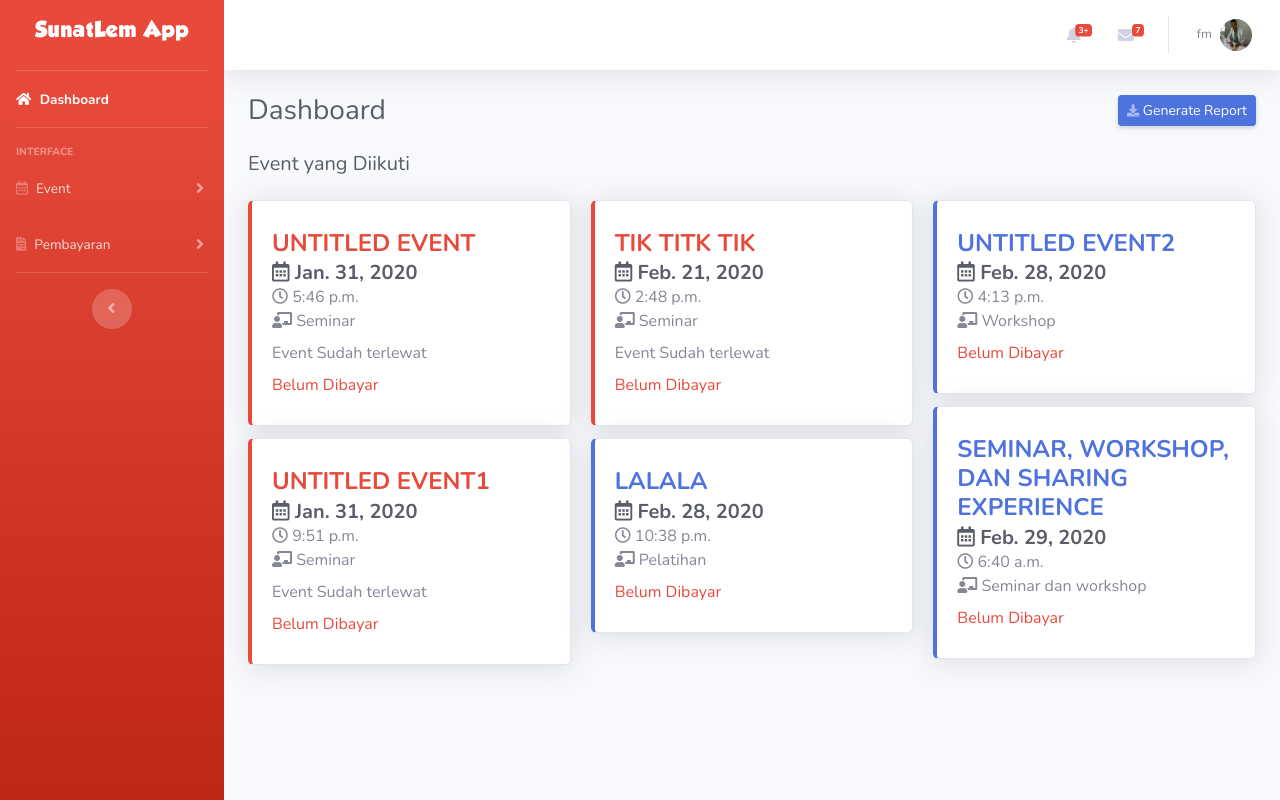
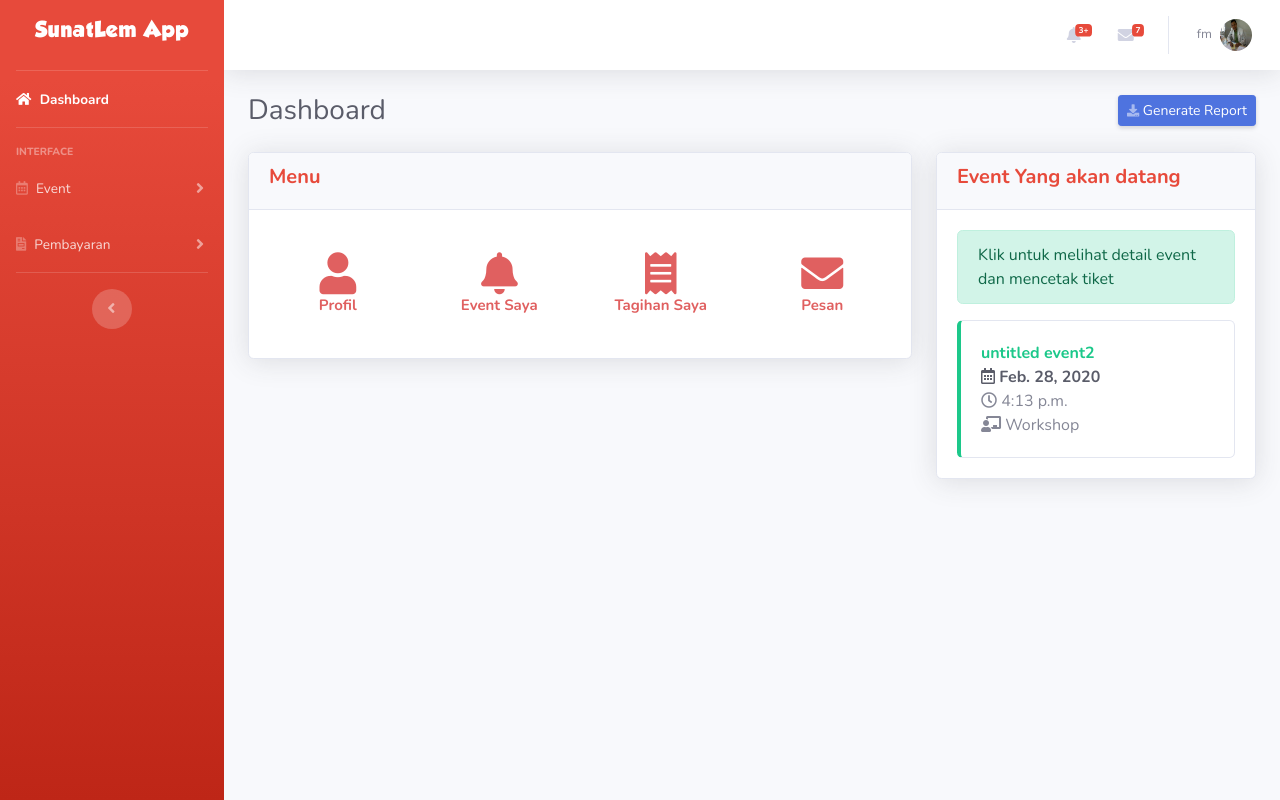
Before and after one commit to fadhlimulyana20/event_organizer, a Django app: page / in a window 1280 px wide. Run offline with Django 3.2, Linux system fonts and the light colour scheme; a user stored in the database is signed in; data comes from the database, SQL or seed files in the repository; both versions use the stored data as it was after the commit; some libraries are stand-ins or nearby versions.

Commit message:
Mengubah tampilan home dengan menambahkan menu dan event aktif. Mengubah query event_active di home view dengan menambahkan filter pay_status = True

```diff
--- a/registration/templates/dash.html
+++ b/registration/templates/dash.html
@@ -1,5 +1,9 @@
 {% extends 'dashboard.html' %}
 
+
+{% block title %}
+    Dashboard
+{% endblock title %}
 
 {% block content %}
 
@@ -12,45 +16,91 @@
     </div>
 
     <!-- Content Row -->
+    <div class="row">
+        <div class="col-lg-8">
+            <div class="card shadow mb-4">
+                <div class="card-header">
+                    <h5 class="font-weight-bold text-danger">Menu</h5>
+                </div>
+                <div class="card-body">
+                    <div class="row">
+                        <!-- profile button -->
+                        <div class="col-3 d-flex justify-content-center mb-2">
+                            <a href="{% url 'registration:profile' %}" type="button" class="btn btn-link home-button">
+                                <div class="home-button-value">
+                                    <i class="icon-block fas fa-user"></i>
+                                    <span class="detail-block font-weight-bold">Profil</span>
+                                </div>
+                            </a>
+                        </div>
 
-    <!-- event active -->
-    <div class="d-sm-flex align-items-center justify-content-between mb-4">
-        <h5 class="h5 mb-0 text-gray-800">Event yang Diikuti</h5>
-    </div>
-    <div class="card-columns">
+                        <!-- event button -->
+                        <div class="col-3 d-flex justify-content-center mb-2">
+                            <a href="{% url 'ticketing:my_event_view' %}" type="button" class="btn btn-link home-button">
+                                <div class="home-button-value">
+                                    <i class="icon-block fas fa-bell"></i>
+                                    <span class="detail-block font-weight-bold">Event Saya</span>
+                                </div>
+                            </a>
+                        </div>
 
-        {% for instance in event_active %}
-            {% if instance.event.is_past_due %}
-            <div class="card border-left-danger shadow h-100 py-2">
-                <div class="card-body">
-                    <a href="{{instance.event.get_absolute_url}}"><h5 class="h4 font-weight-bold text-danger text-uppercase mb-1">{{instance.event.name}}</h5></a>
-                    <p class="h5 mb-0 font-weight-bold text-gray-800"><i class="far fa-calendar-alt"></i> {{instance.event.date}}</p>
-                    <p class="card-text mb-0"><i class="far fa-clock"></i> {{instance.event.time}}</p>
-                    <p class="card-text mb-0"></i><i class="fas fa-chalkboard-teacher"></i> {{instance.event.get_event_type_display}}</p>
-                    <p class="card-text mt-2 mb-0">Event Sudah terlewat</p>
-                    {% if instance.pay_status %}
-                        <p class="card-text text-success mt-2 mb-0">Terbayar</p>
-                    {% else %}
-                        <p class="card-text text-danger mt-2 mb-0">Belum Dibayar</p>
-                    {% endif %}
+                        <!-- event button -->
+                        <div class="col-3 d-flex justify-content-center mb-2">
+                            <a href="{% url 'payment:invoice_list_view' %}" type="button" class="btn btn-link home-button">
+                                <div class="home-button-value">
+                                    <i class="icon-block fas fa-receipt"></i>
+                                    <span class="detail-block font-weight-bold">Tagihan Saya</span>
+                                </div>
+                            </a>
+                        </div>
+
+                        <!-- event button -->
+                        <div class="col-3 d-flex justify-content-center mb-2">
+                            <a href="" type="button" class="btn btn-link home-button">
+                                <div class="home-button-value">
+                                    <i class="icon-block fas fa-envelope"></i>
+                                    <span class="detail-block font-weight-bold">Pesan</span>
+                                </div>
+                            </a>
+                        </div>
+
+
+                    </div>
                 </div>
             </div>
-            {% else %}
-            <div class="card border-left-primary shadow h-100 py-2">
+        </div>
+        <div class="col-lg-4">
+            <div class="card shadow mb-4">
+                <div class="card-header">
+                    <h5 class="font-weight-bold text-danger">Event Yang akan datang</h5>
+                </div>
                 <div class="card-body">
-                    <h5 class="h4 font-weight-bold text-primary text-uppercase mb-1">{{instance.event.name}}</h5>
-                    <p class="h5 mb-0 font-weight-bold text-gray-800"><i class="far fa-calendar-alt"></i> {{instance.event.date}}</p>
-                    <p class="card-text mb-0"><i class="far fa-clock"></i> {{instance.event.time}}</p>
-                    <p class="card-text mb-0"></i><i class="fas fa-chalkboard-teacher"></i> {{instance.event.get_event_type_display}}</p>
-                    {% if instance.pay_status %}
-                        <p class="card-text text-success mt-2 mb-0">Terbayar</p>
+
+                    {% if event_active|length > 0 %}
+                    <div class="alert alert-success" role="alert">
+                        Klik untuk melihat detail event dan mencetak tiket
+                    </div>
                     {% else %}
-                        <p class="card-text text-danger mt-2 mb-0">Belum Dibayar</p>
+                    <h6 class="h6 font-weight-bold text-secondary">Tidak ada event</h6>
                     {% endif %}
+
+
+                    {% for instance in event_active %}
+                    <a href="{{instance.event.get_absolute_url}}">
+                        <div class="card border-left-success">
+                            <div class="card-body">
+                                <a href="{{instance.event.get_absolute_url}}" class="h6 font-weight-bold text-success">{{instance.event.name}}</a>
+                                <p class="p mb-0 font-weight-bold text-gray-800"><i class="far fa-calendar-alt"></i> {{instance.event.date}}</p>
+                                <p class="card-text mb-0"><i class="far fa-clock"></i> {{instance.event.time}}</p>
+                                <p class="card-text mb-0"></i><i class="fas fa-chalkboard-teacher"></i> {{instance.event.get_event_type_display}}</p>
+                            </div>
+                        </div>
+                    </a>
+                    {% endfor %}
+
                 </div>
             </div>
-            {% endif %}
-        {% endfor %}
+        </div>
     </div>
 
 </div>
--- a/registration/views.py
+++ b/registration/views.py
@@ -23,7 +23,7 @@
     if  request.user.is_active:
         if request.user.is_authenticated:
             profile = Profile.objects.get(id=request.user.id)
-            event_active = EventParticipant.objects.filter(user=request.user)
+            event_active = EventParticipant.objects.filter(user=request.user, invoice__pay_status = True)
         else :
             profile = None
         context = {
--- a/static/css/sunatlem.css
+++ b/static/css/sunatlem.css
@@ -187,6 +187,29 @@
     width: 100px;
 }
 
+/* icon-detail block */
+.icon-block{
+    display: inline-block;
+    font-size: 28px;
+}
+
+.detail-block{
+    display: inline-block;
+    font-size: 12px;
+}
+
+/* .home-button */
+.home-button{
+    width: 120px;
+    height: 100px;
+    color: #e06060;
+}
+
+.home-button:hover{
+    color: #b54c4c;
+}
+
+
 @media (min-width: 992px) {
 /* home cover */
     .home-cover{
@@ -248,4 +271,30 @@
         display: block;
     }
 
+    /* home-button-group */
+    .home-button{
+        width: 120px;
+        height: 100px;
+        color: #e06060;
+    }
+
+    .home-button:hover{
+        color: #b54c4c;
+    }
+
+    .home-button-value{
+        margin-top: 15px;
+    }
+
+    /* icon-detail block */
+    .icon-block{
+        display: block;
+        font-size: 42px;
+    }
+
+    .detail-block{
+        display: block;
+        font-size: 15px;
+    }
+
 }
--- a/templates/dashboard.html
+++ b/templates/dashboard.html
@@ -10,7 +10,13 @@
   <meta name="description" content="">
   <meta name="author" content="">
 
-  <title>SB Admin 2 - Dashboard</title>
+  <title>
+
+    {% block title %}
+
+    {% endblock title %}
+
+  </title>
 
   <!-- Custom fonts for this template-->
   <link href="{% static 'vendor/fontawesome-free/css/all.min.css' %}" rel="stylesheet" type="text/css">
```
Also changed, not shown: db.sqlite3.
